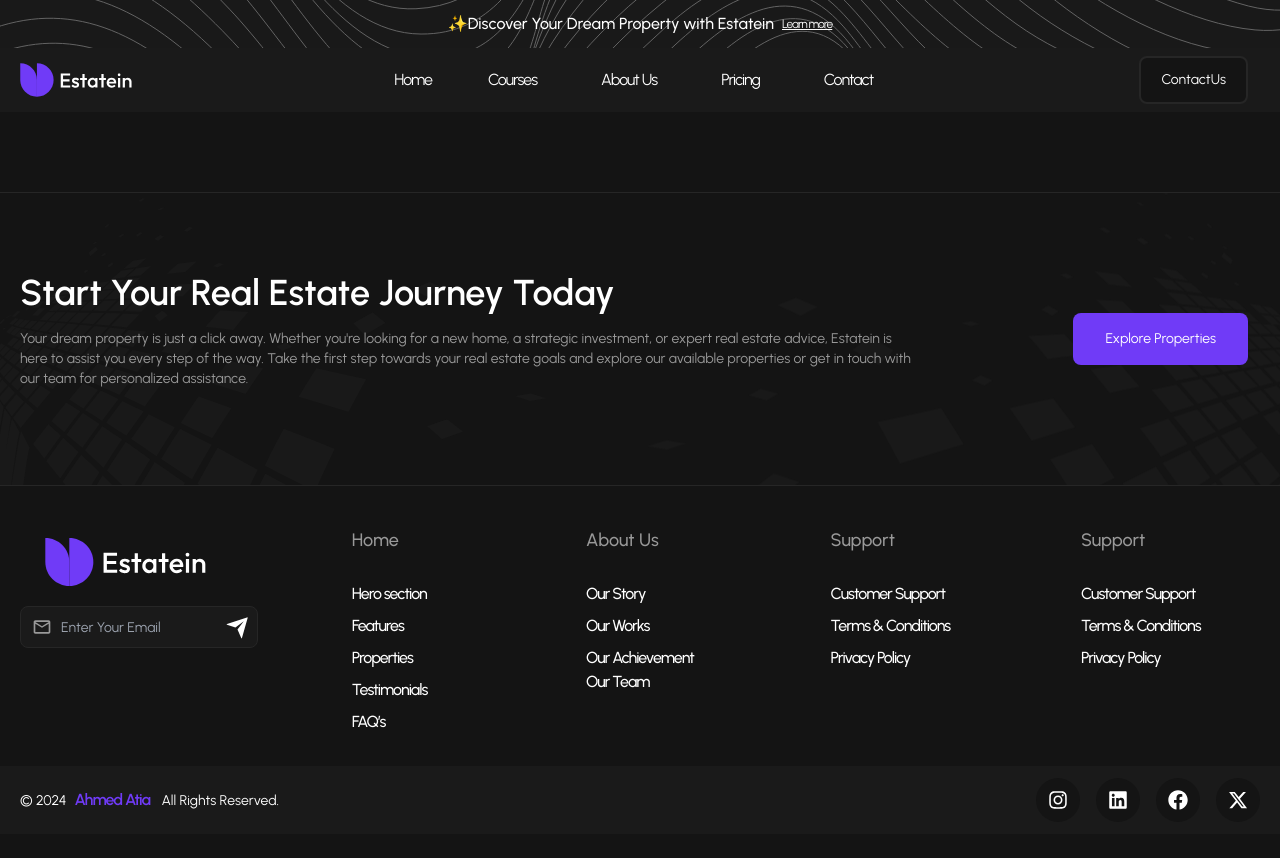
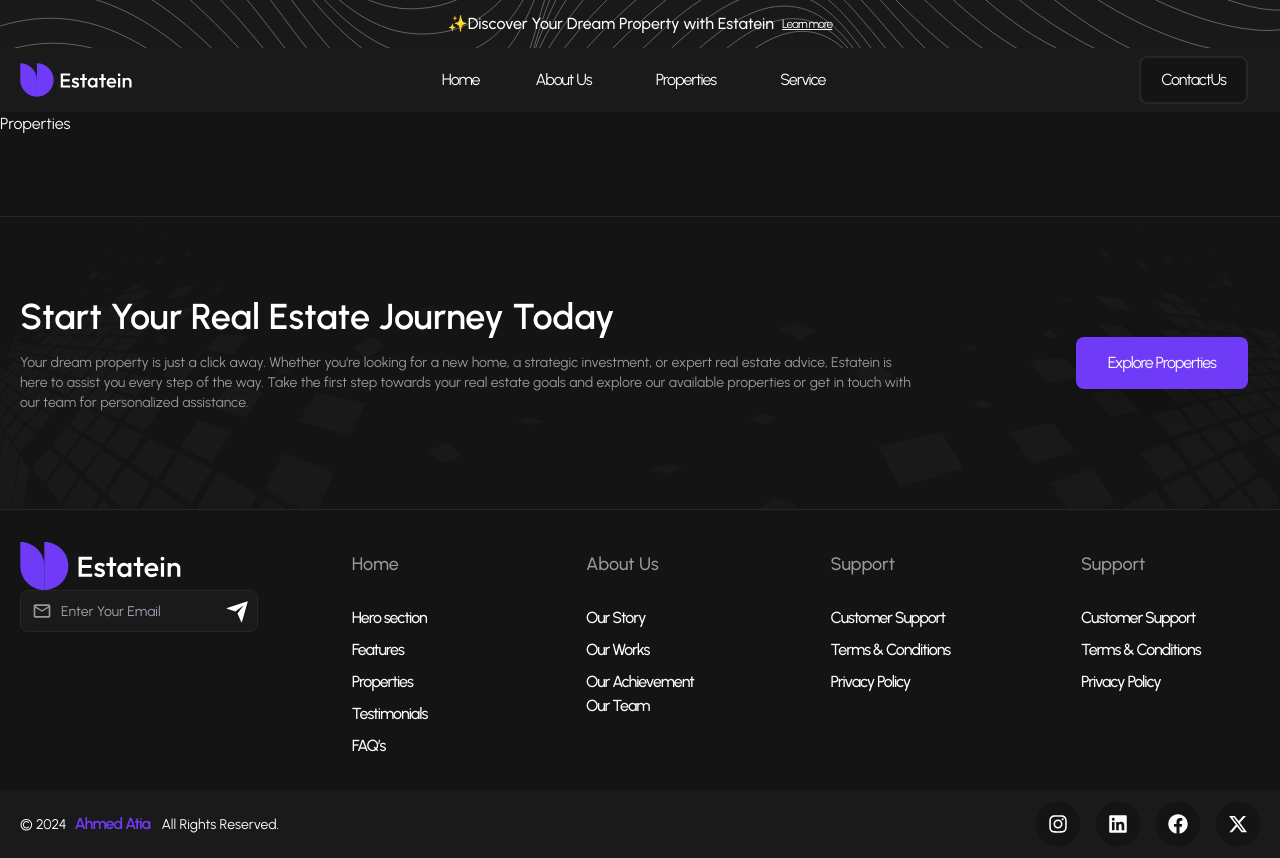
Before and after one commit to Ahmedatia99/Estatein, a React (Vite) app: page /prototype in a window 1280 px wide. Before the commit the page ends 834 px from the top, so only its background shows below. Built offline with nearby package versions, Linux system fonts and the light colour scheme.

Commit message:
make all function of button work

```diff
--- a/src/App.tsx
+++ b/src/App.tsx
@@ -19,8 +19,8 @@ function App() {
         <Route path="/" element={<DefaultLayout />}>
           <Route path="/" element={<Home />} />
           <Route path="about" element={<About />} />
-          <Route path="courses" element={<Properties />} />
-          <Route path="pricing" element={<Service />} />
+          <Route path="prototype" element={<Properties />} />
+          <Route path="service" element={<Service />} />
           <Route path="contact" element={<Contact />} />
         </Route>
       </Routes>
--- a/src/assets/style/import/global.css
+++ b/src/assets/style/import/global.css
@@ -14,7 +14,6 @@
     text-decoration: none;
     letter-spacing: -1px;
     font-size: 16px;
-    padding: 20px 25px;
     border-radius: 8px;
   }
 
--- a/src/components/Home/atom/Comments.jsx
+++ b/src/components/Home/atom/Comments.jsx
@@ -9,10 +9,8 @@ export default function Comments() {
         <DefineCompo
           title="What Our Clients Say"
           description="Read the success stories and heartfelt testimonials from our valued clients. Discover why they chose Estatein for their real estate needs."
-          value={true}
+          value={false}
           stars={true}
-          variants="secondry"
-          action={"View All Testimonials"}
         />
       </section>
       <section className="pt-8">
--- a/src/components/Home/atom/Feature.jsx
+++ b/src/components/Home/atom/Feature.jsx
@@ -10,6 +10,7 @@ export default function Feature() {
           value={true}
           title="Featudefinred Properties"
           stars={true}
+          path="/prototype"
           variants="secondry"
           description="Explore our handpicked selection of featured properties. Each listing offers a glimpse into exceptional homes and investments available through Estatein. Click View Details for more information."
         />
--- a/src/components/Home/atom/Questions.jsx
+++ b/src/components/Home/atom/Questions.jsx
@@ -9,10 +9,8 @@ export default function Questions() {
         <DefineCompo
           title="Frequently Asked Questions"
           description="Find answers to common questions about Estatein's services, property listings, and the real estate process. We're here to provide clarity and assist you every step of the way."
-          value="true"
-          action="View All FAQ’s"
+          value={false}
           stars={true}
-          variants="secondry"
         />
       </section>
       <section>
--- a/src/components/atoms/Banner.jsx
+++ b/src/components/atoms/Banner.jsx
@@ -1,5 +1,6 @@
 import React from "react";
 import "../../assets/style/main.css";
+import { Link } from "react-router-dom";
 export default function Banner() {
   return (
     <div className="ban bg-cover bg-junior text-white bg-opacity-90">
@@ -7,12 +8,12 @@ export default function Banner() {
         <h2 className="text-xl md:text-base sm:text-sm mobile:text-xs font-medium">
           ✨Discover Your Dream Property with Estatein
         </h2>
-        <a
-          href=""
+        <Link
+          to="/prototype"
           className="p-0 pl-2 sm:pl-2 mobile:pl-2 underline mobile:text-xs"
         >
           Learn more
-        </a>
+        </Link>
       </section>
     </div>
   );
--- a/src/components/atoms/Button/Button.tsx
+++ b/src/components/atoms/Button/Button.tsx
@@ -1,5 +1,6 @@
 import { HTMLAttributes } from "react";
 import classNames from "classnames";
+import { Link } from "react-router-dom";
 
 interface ButtonProps extends HTMLAttributes<HTMLButtonElement> {
   variant?: "primary" | "secondry ";
@@ -10,11 +11,13 @@ interface ButtonProps extends HTMLAttributes<HTMLButtonElement> {
 
 export const Button = ({
   action,
+  path,
   variant = "primary",
   paddingname,
 }: ButtonProps) => {
   const variants = {
-    primary: " bg-purple text-white",
+    primary:
+      "  before:ease relative overflow-hidden bg-purple shadow-2xl transition-all before:absolute before:right-0 before:top-0 before:h-16 before:w-10 before:translate-x-20 before:rotate-6 before:bg-white before:opacity-10 before:duration-700 hover:shadow-purple-secon-500 hover:before:-translate-x-56",
     secondry: "bg-senior text-white border-stroke border-2",
     greedy: "bg-litewhite text-textcook",
     common: "bg-junior text-white",
@@ -23,12 +26,12 @@ export const Button = ({
   return (
     <button
       className={classNames(
-        `flex items-center justify-center rounded-lg transition-all text-sm mr-3`,
-        variants,
-        paddingname
+        `flex items-center justify-center rounded-lg transition-all text-sm mr-3`
       )}
     >
-      {action}
+      <Link className={classNames(``, paddingname, variants)} to={path}>
+        {action}
+      </Link>
     </button>
   );
 };
--- a/src/components/atoms/CTA.jsx
+++ b/src/components/atoms/CTA.jsx
@@ -13,6 +13,7 @@ export default function CTA() {
           stars={false}
           value={true}
           variants="primary"
+          path="/prototype"
         />
       </section>
     </main>
--- a/src/components/atoms/DefineCompo.jsx
+++ b/src/components/atoms/DefineCompo.jsx
@@ -44,6 +44,7 @@ export default function DefineCompo(props) {
             variant={props.variants}
             action={props.action}
             paddingname="laptop:px-8 laptop:py-4 tablet:px-5 tablet:py-3 mobile:px-8 mobile:py-4 mr-0"
+            path={props.path}
           />
         </div>
       </div>
--- a/src/components/atoms/HotelCard.jsx
+++ b/src/components/atoms/HotelCard.jsx
@@ -87,6 +87,7 @@ export default function HotelCard() {
                   action="View Property Details"
                   paddingname="laptop:px-10 laptop:py-4 tablet:px-5 tablet:py-2 mobile:px-4 mobile:py-2 mt-3 tablet:mr-0"
                   variant="primary"
+                  path="/protoype" //just test && will replace
                 />
               </div>
             </SwiperSlide>
--- a/src/components/atoms/Navbar.jsx
+++ b/src/components/atoms/Navbar.jsx
@@ -33,6 +33,7 @@ export default function Navbar() {
                   variant="primary"
                   action="Contact US"
                   paddingname="text-white mobile:hidden"
+                  path="/contact"
                 />
               </div>
               <div className="md:hidden tablet:order-2 ">
@@ -67,19 +68,6 @@ export default function Navbar() {
               </li>
               <li className="md:ml-3 mobile:ml-1 xl:ml-5">
                 <Link
-                  onClick={() => handleClick("courses")}
-                  className={classNames(
-                    activeLink === "courses"
-                      ? "drop-shadow-lg bg-senior  border-2 border-stroke py-4 px-6 laptop:p-3 tablet:p-2 mobile:px-3 mobile:py-2 flex transition-all items-center justify-center"
-                      : "lg:p-3 xl:p-5  mobile:px-3 mobile:py-2"
-                  )}
-                  to={"/courses"}
-                >
-                  Courses
-                </Link>
-              </li>
-              <li className="md:ml-3 mobile:ml-1 xl:ml-5">
-                <Link
                   onClick={() => handleClick("about")}
                   className={classNames(
                     activeLink === "about"
@@ -93,28 +81,29 @@ export default function Navbar() {
               </li>
               <li className="md:ml-3 mobile:ml-1 xl:ml-5">
                 <Link
-                  to={"/pricing"}
-                  onClick={() => handleClick("pricing")}
+                  onClick={() => handleClick("prototype")}
                   className={classNames(
-                    activeLink === "pricing"
+                    activeLink === "prototype"
+                      ? "drop-shadow-lg bg-senior  border-2 border-stroke py-4 px-6 laptop:p-3 tablet:p-2 mobile:px-3 mobile:py-2 flex transition-all items-center justify-center"
+                      : "lg:p-3 xl:p-5  mobile:px-3 mobile:py-2"
+                  )}
+                  to={"/prototype"}
+                >
+                  Properties
+                </Link>
+              </li>
+
+              <li className="md:ml-3 mobile:ml-1 xl:ml-5">
+                <Link
+                  to={"/service"}
+                  onClick={() => handleClick("service")}
+                  className={classNames(
+                    activeLink === "service"
                       ? "drop-shadow-lg bg-senior  border-2 border-stroke py-4 px-6   laptop:p-3 tablet:p-2 mobile:px-3 mobile:py-2 flex transition-all items-center justify-center"
                       : "lg:p-3 xl:p-5  mobile:px-3 mobile:py-2"
                   )}
                 >
-                  Pricing
-                </Link>
-              </li>
-              <li className="md:ml-3 mobile:ml-1 xl:ml-5">
-                <Link
-                  to={"/contact"}
-                  onClick={() => handleClick("contact")}
-                  className={classNames(
-                    activeLink === "contact"
-                      ? "drop-shadow-lg bg-senior  border-2 border-stroke py-4 px-6   laptop:p-3 tablet:p-2 mobile:px-3 mobile:py-2 transition-all flex items-center justify-center"
-                      : "lg:p-3 xl:p-5  mobile:px-3 mobile:py-2"
-                  )}
-                >
-                  Contact
+                  Service
                 </Link>
               </li>
             </ul>
@@ -126,6 +115,7 @@ export default function Navbar() {
             variant="secondry"
             action="ContactUs"
             paddingname="laptop:px-5 laptop:py-3 md:px-5 md:py-3 sm:p-2 border-stroke border-2"
+            path="contact"
           />
         </div>
       </section>
```
Also changed, not shown: src/components/Home/atom/Header.jsx (+10 -4 lines).
